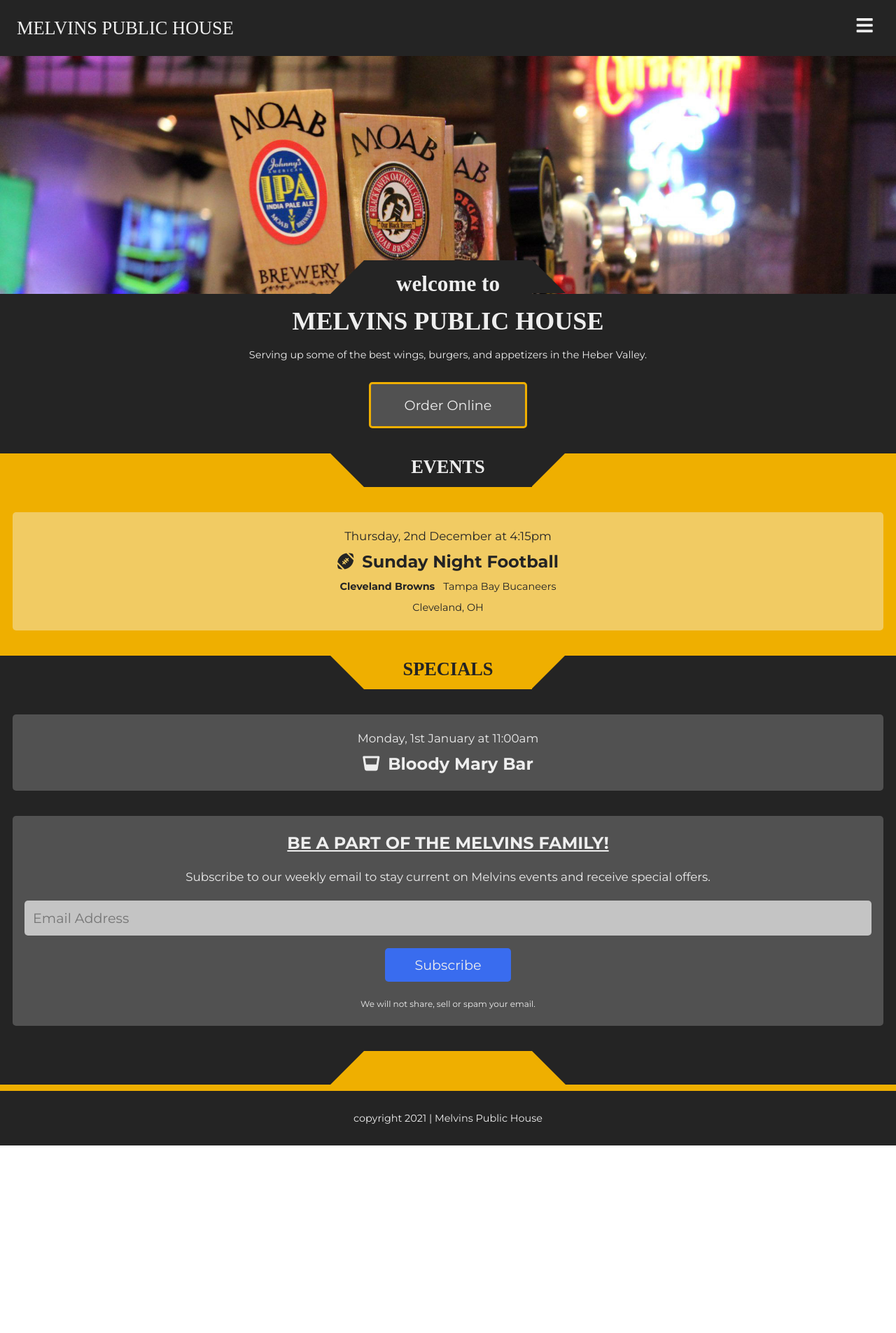
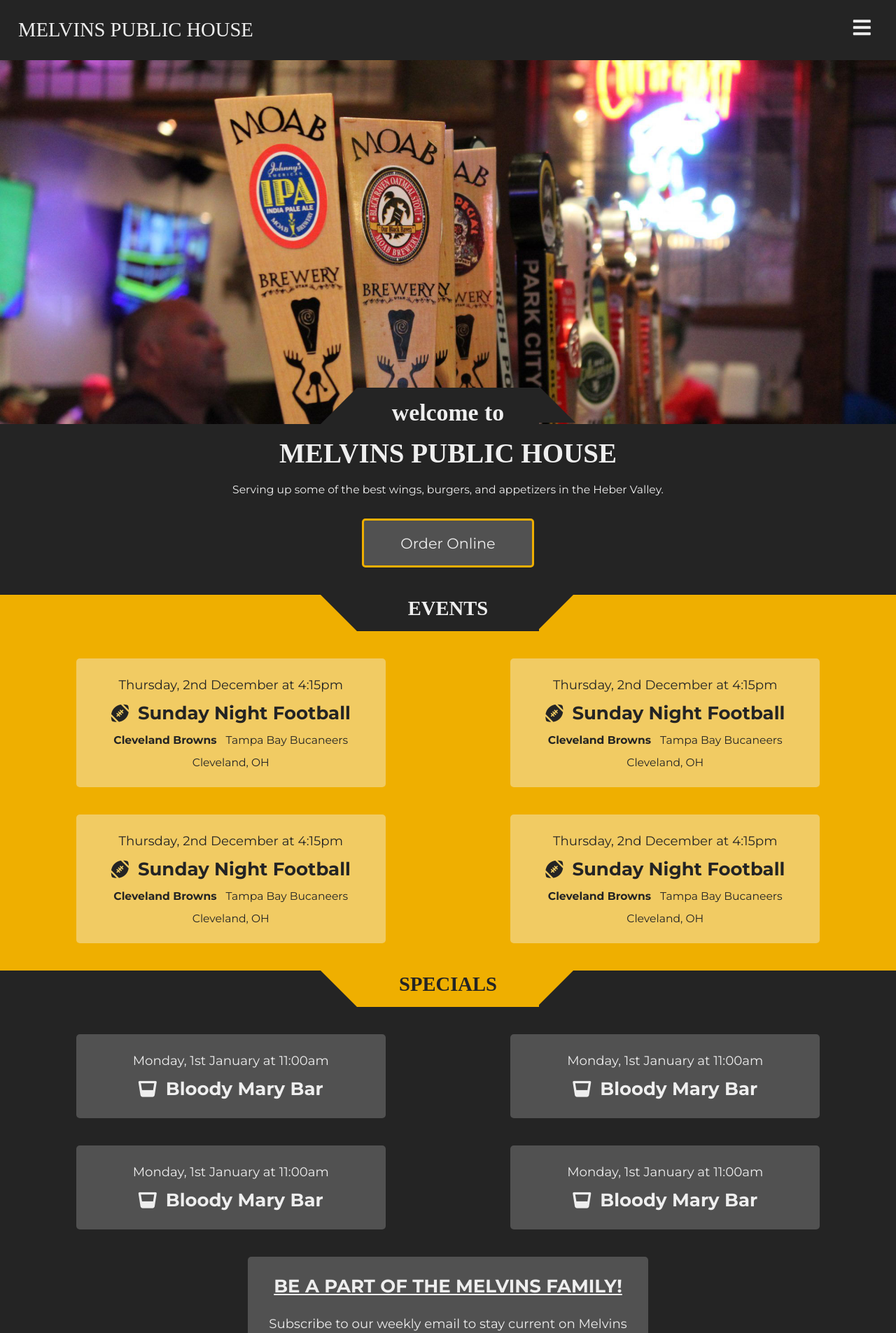
Before and after one commit to nvalline/melvins-public-house, a React (Create React App) app in the folder client/: page / in a window 1280 px wide. Shown: the top 1905 px of the page at 70% size. Before the commit the page ends 1637 px from the top, so only its background shows below. Built offline with nearby package versions, Linux system fonts and the light colour scheme; a web font is replaced by a local one.

Commit message:
added basic media queries

```diff
--- a/client/src/components/events/Events.js
+++ b/client/src/components/events/Events.js
@@ -22,7 +22,12 @@ const Events = () => {
 			<div className='black-down-tab'>
 				<h2 className='section-title ft-white'>Events</h2>
 			</div>
-			{events ? <EventTile /> : noEvents()}
+			<div className='events-list'>
+				{events ? <EventTile /> : noEvents()}
+				{events ? <EventTile /> : noEvents()}
+				{events ? <EventTile /> : noEvents()}
+				{events ? <EventTile /> : noEvents()}
+			</div>
 		</section>
 	);
 };
--- a/client/src/components/events/_events.scss
+++ b/client/src/components/events/_events.scss
@@ -69,3 +69,23 @@
 		}
 	}
 }
+
+// MIN SCREEN WIDTH 768PX
+@media only screen and (min-width: 768px) {
+	.events-container .event-block {
+		width: 40rem;
+	}
+}
+
+// MIN SCREEN WIDTH 992PX
+@media only screen and (min-width: 992px) {
+	.events-container .events-list {
+		display: flex;
+		flex-wrap: wrap;
+		justify-content: center;
+
+		.event-block {
+			width: 30rem;
+		}
+	}
+}
--- a/client/src/components/hero/_hero.scss
+++ b/client/src/components/hero/_hero.scss
@@ -20,3 +20,31 @@ $hero-img: '../../img/beertaps2.jpg';
 		text-align: center;
 	}
 }
+
+// MIN SCREEN SIZE 768PX
+@media only screen and (min-width: 768px) {
+	.hero-container {
+		height: 35rem;
+	}
+}
+
+// MIN SCREEN SIZE 992PX
+@media only screen and (min-width: 992px) {
+	.hero-container {
+		height: 38rem;
+	}
+}
+
+// MIN SCREEN SIZE 1200PX
+@media only screen and (min-width: 1200px) {
+	.hero-container {
+		height: 40rem;
+	}
+}
+
+// MIN SCREEN SIZE 1400PX
+@media only screen and (min-width: 1400px) {
+	.hero-container {
+		height: 44rem;
+	}
+}
--- a/client/src/components/navbar/_nav.scss
+++ b/client/src/components/navbar/_nav.scss
@@ -77,6 +77,7 @@ nav {
 	}
 }
 
+// MIN SCREEN SIZE 768PX
 @media only screen and (min-width: 768px) {
 	nav {
 		.mobile-nav {
@@ -92,3 +93,12 @@ nav {
 		}
 	}
 }
+
+// MIN SCREEN SIZE 992PX
+@media only screen and (min-width: 992px) {
+	nav {
+		.links-container.active {
+			padding: 1.5rem 0;
+		}
+	}
+}
--- a/client/src/components/specials/Specials.js
+++ b/client/src/components/specials/Specials.js
@@ -23,7 +23,12 @@ const Specials = () => {
 			<div className='yellow-down-tab'>
 				<h2 className='section-title ft-blk'>Specials</h2>
 			</div>
-			{specials ? <SpecialTile /> : noSpecials()}
+			<div className='special-list'>
+				{specials ? <SpecialTile /> : noSpecials()}
+				{specials ? <SpecialTile /> : noSpecials()}
+				{specials ? <SpecialTile /> : noSpecials()}
+				{specials ? <SpecialTile /> : noSpecials()}
+			</div>
 			<Subscribe />
 			<div className='yellow-up-tab'></div>
 		</section>
--- a/client/src/components/specials/_specials.scss
+++ b/client/src/components/specials/_specials.scss
@@ -42,3 +42,29 @@
 		}
 	}
 }
+
+// MIN SCREEN SIZE 768PX
+@media only screen and (min-width: 768px) {
+	.specials-container {
+		.special-block {
+			width: 40rem;
+		}
+
+		.form-container {
+			width: 40rem;
+		}
+	}
+}
+
+// MIN SCREEN SIZE 992PX
+@media only screen and (min-width: 992px) {
+	.specials-container .special-list {
+		display: flex;
+		flex-wrap: wrap;
+		justify-content: center;
+
+		.special-block {
+			width: 30rem;
+		}
+	}
+}
--- a/client/src/index.scss
+++ b/client/src/index.scss
@@ -57,9 +57,17 @@ p {
 	text-align: center;
 }
 
+// MIN SCREEN SIZE 768PX
 @media only screen and (min-width: 768px) {
 	html {
 		font-size: 12px;
+	}
+}
+
+// MIN SCREEN SIZE 992PX
+@media only screen and (min-width: 992px) {
+	html {
+		font-size: 13px;
 	}
 }
 
```
